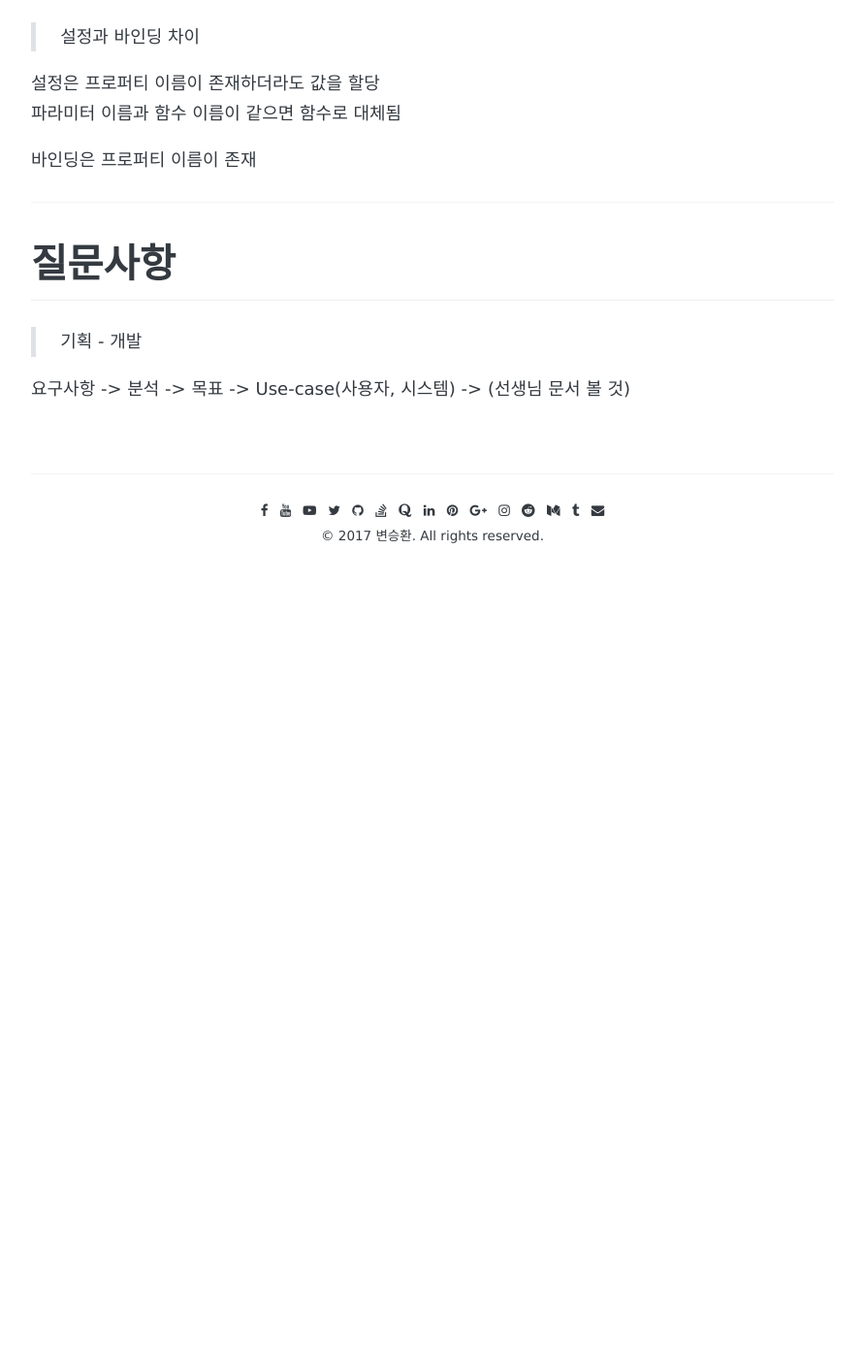
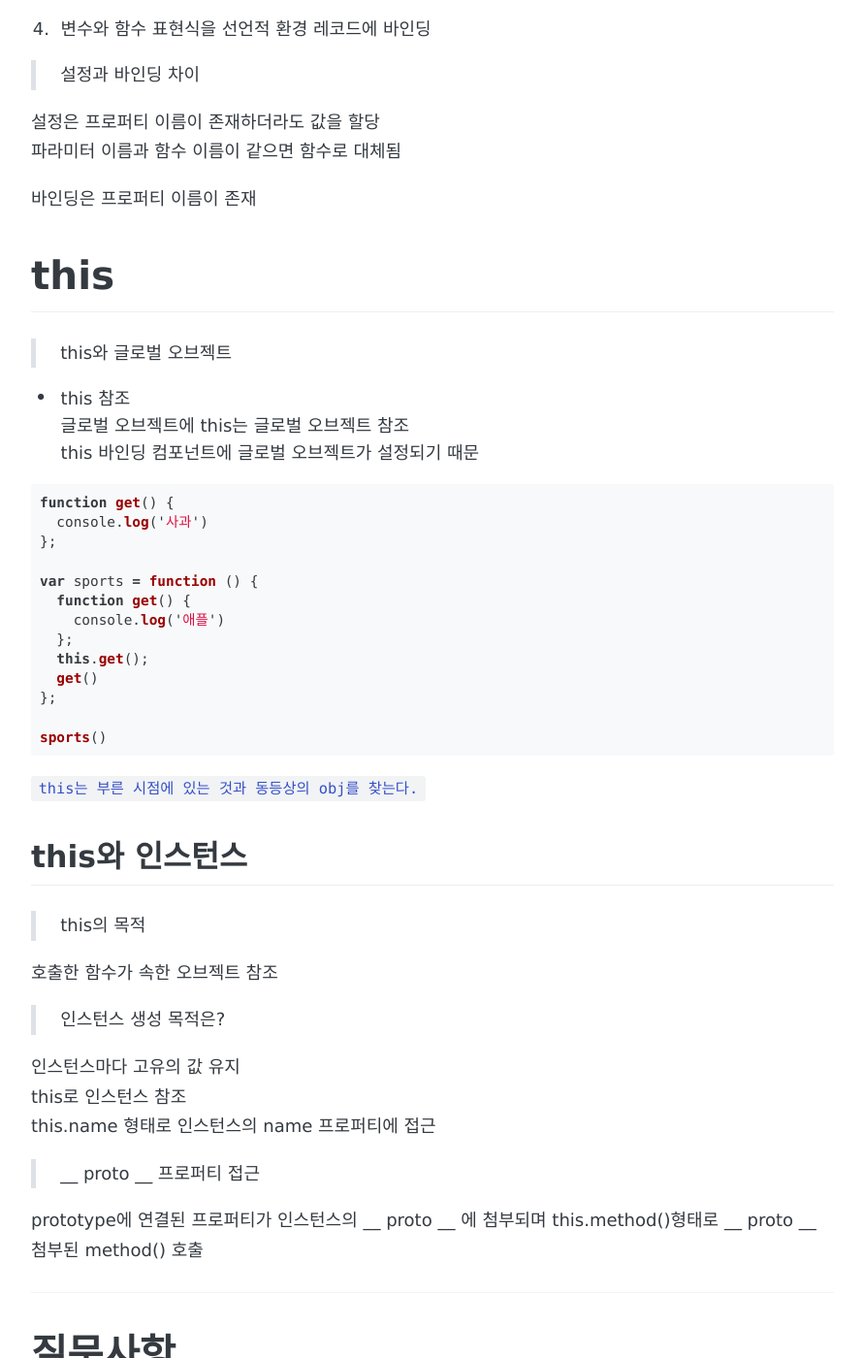
Before and after one commit to awesome-hwan/awesome-hwan.github.io, a Jekyll site: the page built from _posts/2017-08-27-중고급과정#6.md, in a window 1280 px wide and 1400 px high, scrolled down 3269 px. Shown: the whole window at 97% size, without its empty margins (194-1085 px from the left). Built offline with Jekyll 4.4.1, drawn with Linux system fonts in a browser that asks for light colours; some web fonts are replaced; comment, search, counter and statistics services are not loaded; before the commit the page ends 3922 px from its top, so only the background shows below that; some of the changed text lies outside the part shown.

Commit message:
JS Study#6

````diff
--- a/_posts/2017-08-27-중고급과정#6.md
+++ b/_posts/2017-08-27-중고급과정#6.md
@@ -15,6 +15,7 @@ share: true
 	-	[렉시컬 환경 이해](#렉시컬-환경-이해)
 	- [외부 렉시컬 환경 참조](#외부-렉시컬-환경-참조)
 	- [검색 메커니즘](#검색-메커니즘)
+	- [함수, 변수 바인딩](#함수,-변수-바인딩)
 
 
 ---
@@ -119,6 +120,51 @@ obj를 this 바인딩
 
 바인딩은 프로퍼티 이름이 존재
 
+# this
+
+> this와 글로벌 오브젝트
+
+- this 참조
+글로벌 오브젝트에 this는 글로벌 오브젝트 참조
+this 바인딩 컴포넌트에 글로벌 오브젝트가 설정되기 때문
+
+```js
+function get() {
+  console.log('사과')
+};
+
+var sports = function () {
+  function get() {
+    console.log('애플')
+  };
+  this.get();
+  get()
+};
+
+sports()
+```
+
+`this는 부른 시점에 있는 것과 동등상의 obj를 찾는다.`
+
+## this와 인스턴스
+
+> this의 목적
+
+호출한 함수가 속한 오브젝트 참조
+
+> 인스턴스 생성 목적은?
+
+인스턴스마다 고유의 값 유지
+this로 인스턴스 참조
+this.name 형태로 인스턴스의 name 프로퍼티에 접근
+
+> __ proto __ 프로퍼티 접근
+
+prototype에 연결된 프로퍼티가 인스턴스의 __ proto __ 에 첨부되며 this.method()형태로 __ proto __ 첨부된 method() 호출
+
+
+
+
 
 
 ---
@@ -127,4 +173,11 @@ obj를 this 바인딩
 
 > 기획 - 개발
 
-요구사항 -> 분석 -> 목표 -> Use-case(사용자, 시스템) -> (선생님 문서 볼 것)
+요구사항 -> 분석 -> 목표 -> Use-case(사용자, 시스템) ->
+
+> 요구사항, 분석, Use-case 목적
+
+- 문서화 목적
+
+문서 정리를 하여 요구자에게 컨펌을 받기 위함.
+내가 요구사항을 정리하기 위함.
````
Also changed, not shown: _posts/2017-08-26-[스터디]기획.md (+22 -0 lines).
